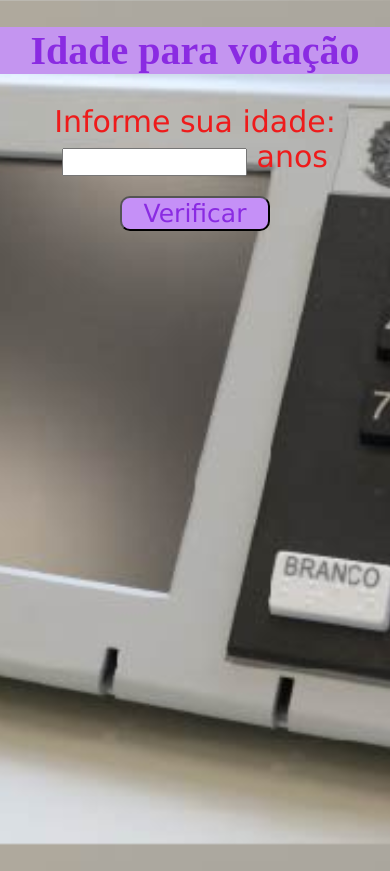
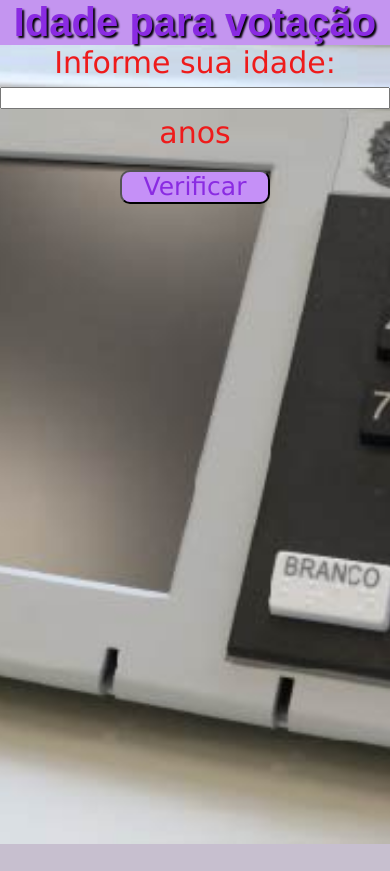
Before and after one commit to BrunaSolemar/luizfernando, a plain HTML site: page exercicio001/index.html in a window 390 px wide. After the commit the page ends 844 px from the top, so only its background shows below. Drawn offline with Linux system fonts and the light colour scheme.

Commit message:
mobilefirst

```diff
--- /dev/null
+++ b/exercicio001/estilos/style.css
@@ -0,0 +1,23 @@
+*{
+    font-family: Arial, Helvetica, sans-serif;
+    font-size: 1em;
+    margin: 0px;
+    padding: 0px;
+    box-sizing: border-box;
+}
+html{
+    height: 100vh;
+}
+body{
+    background: black url(urna.jpeg) no-repeat;
+    background-size: cover;
+    background-position: center center;
+}
+h1{
+    text-align: center;
+    color: blueviolet;
+    text-shadow: 2px 2px 2px black;
+    font-size: 2em;
+    display: block;
+    margin: auto;
+}
--- a/exercicio001/index.html
+++ b/exercicio001/index.html
@@ -5,6 +5,7 @@
     <meta charset="UTF-8">
     <meta name="viewport" content="width=device-width, initial-scale=1.0">
     <title>Votação</title>
+    <link rel="stylesheet" href="estilos/style.css" media="all">
     <link rel="stylesheet" href="style.css">
 </head>
 <body>
```
